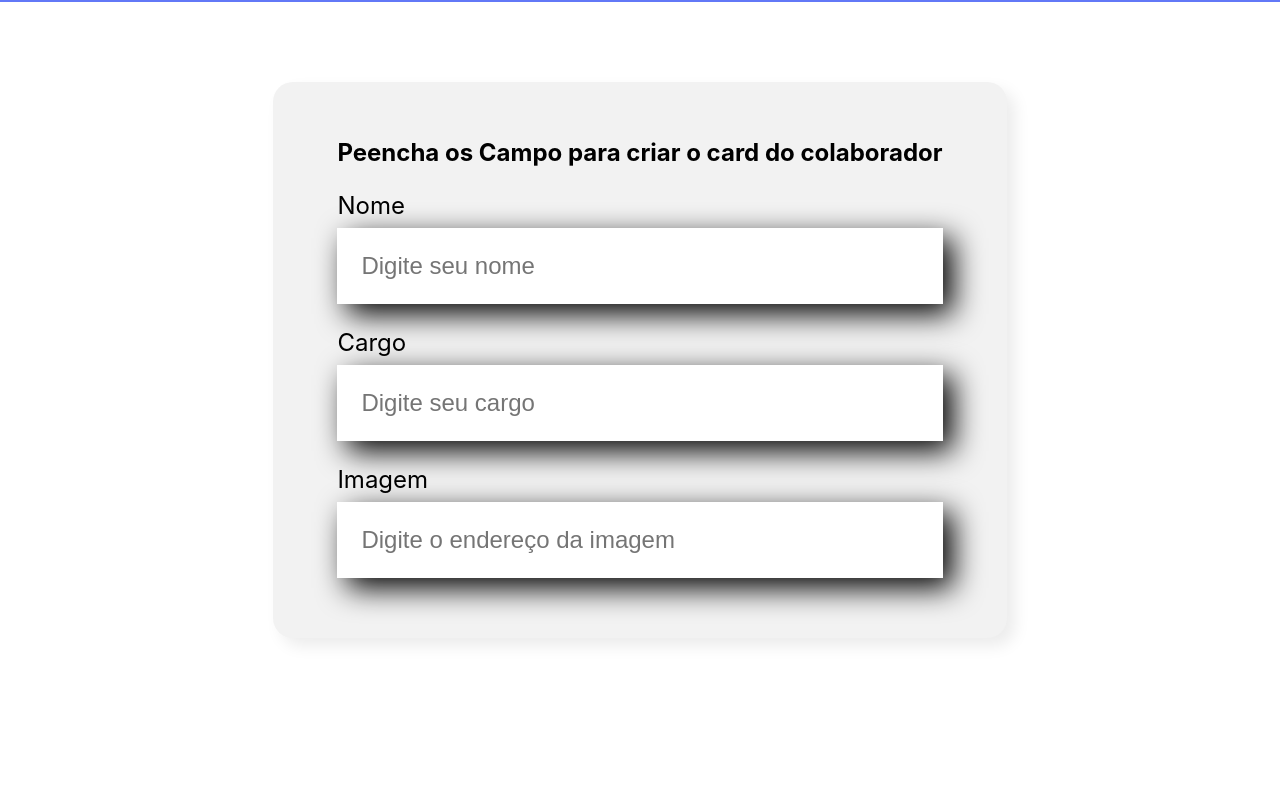
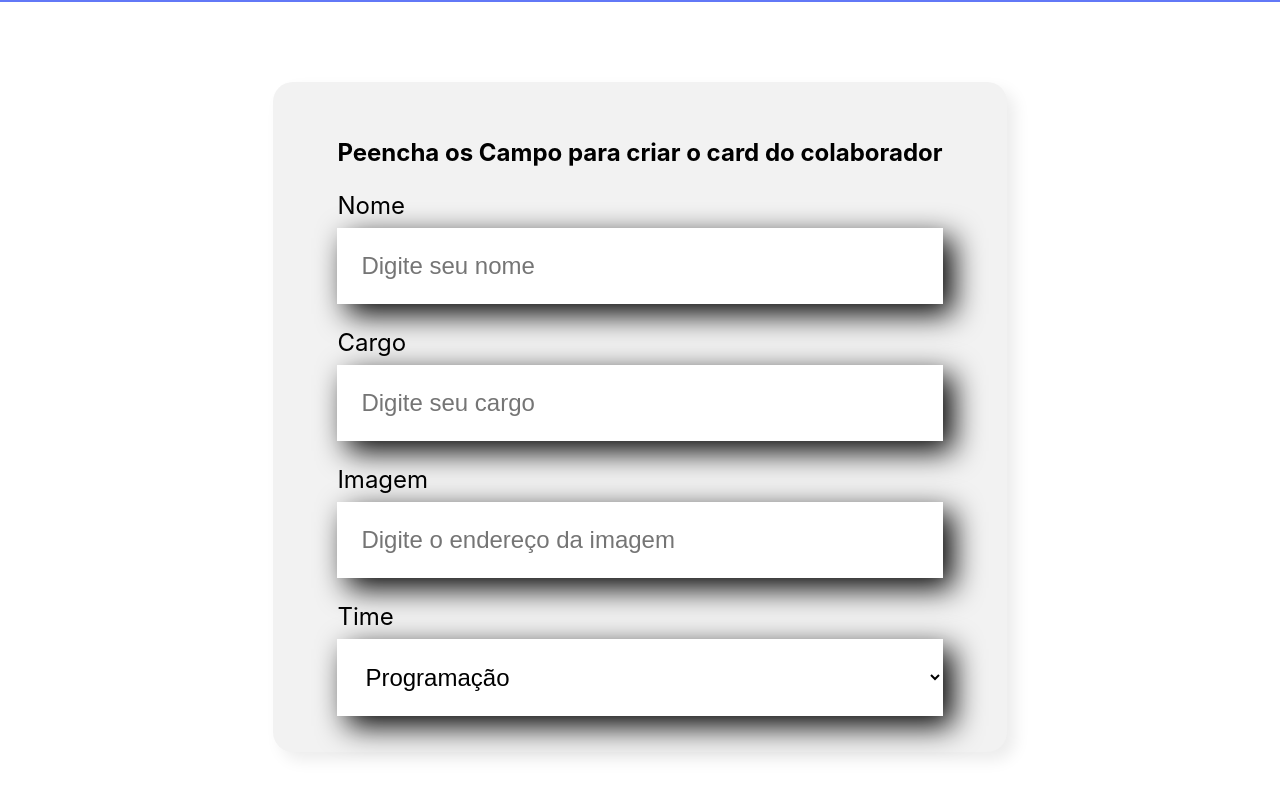
Before and after one commit to MarcosLaydner/react-learning-project, a React (Create React App) app: page / in a window 1280 px wide. Shown: the part 496-1294 px from the top of the page. Before the commit the page ends 1214 px from the top, so only its background shows below. Built offline with nearby package versions, Linux system fonts and the light colour scheme.

Commit message:
created drop down component

```diff
--- /dev/null
+++ b/src/components/DropDown/DropDown.css
@@ -0,0 +1,19 @@
+.drop-down {
+
+}
+
+.drop-down label {
+    display: block;
+    margin-bottom: 8px;
+    font-size: 24px;
+}
+
+.drop-down select {
+    background-color: #FFF;
+    box-shadow: 10px 10px 30px rgba(0, 0, 0.06);
+    width: 100%;
+    border: none;
+    font-size: 24px;
+    padding: 24px;
+    box-sizing: border-box;
+}
--- /dev/null
+++ b/src/components/DropDown/index.js
@@ -0,0 +1,17 @@
+
+import './DropDown.css'
+
+const DropDown = (props) => {
+
+    return (
+        <div className='drop-down'>
+            <label>{props.label}</label>
+            <select>
+                {props.items.map(item => <option key={item}>{item}</option>)}
+            </select>
+        </div>
+    )
+
+}
+
+export default DropDown
--- a/src/components/Form/index.js
+++ b/src/components/Form/index.js
@@ -1,7 +1,18 @@
+import DropDown from '../DropDown'
 import TextField from '../TextField/TextField'
 import './Form.css'
 
 const Form = () => {
+
+    const times = [
+        'Programação',
+        'Front-End',
+        'Data Science',
+        'Devops',
+        'UX e Design',
+        'Mobile',
+        'Inovação e Gestão'
+    ]
 
     return (
         <section className='formulario'>
@@ -10,6 +21,7 @@
             <TextField label="Nome" placeholder="Digite seu nome"/>
             <TextField label="Cargo" placeholder="Digite seu cargo"/>
             <TextField label="Imagem" placeholder="Digite o endereço da imagem"/>
+            <DropDown label="Time" items={times}/>
         </form>
         </section>
   )
```
Also changed, not shown: package.json (+5 -5 lines), 1 other file (tests, documents, lock files or other folders).
